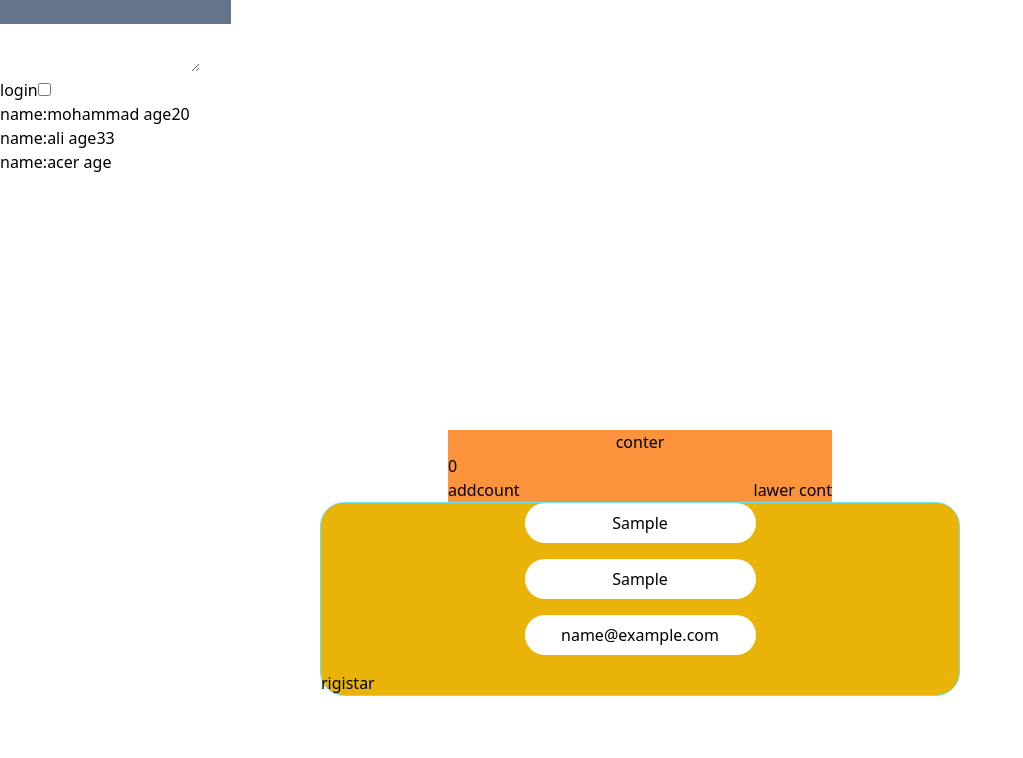
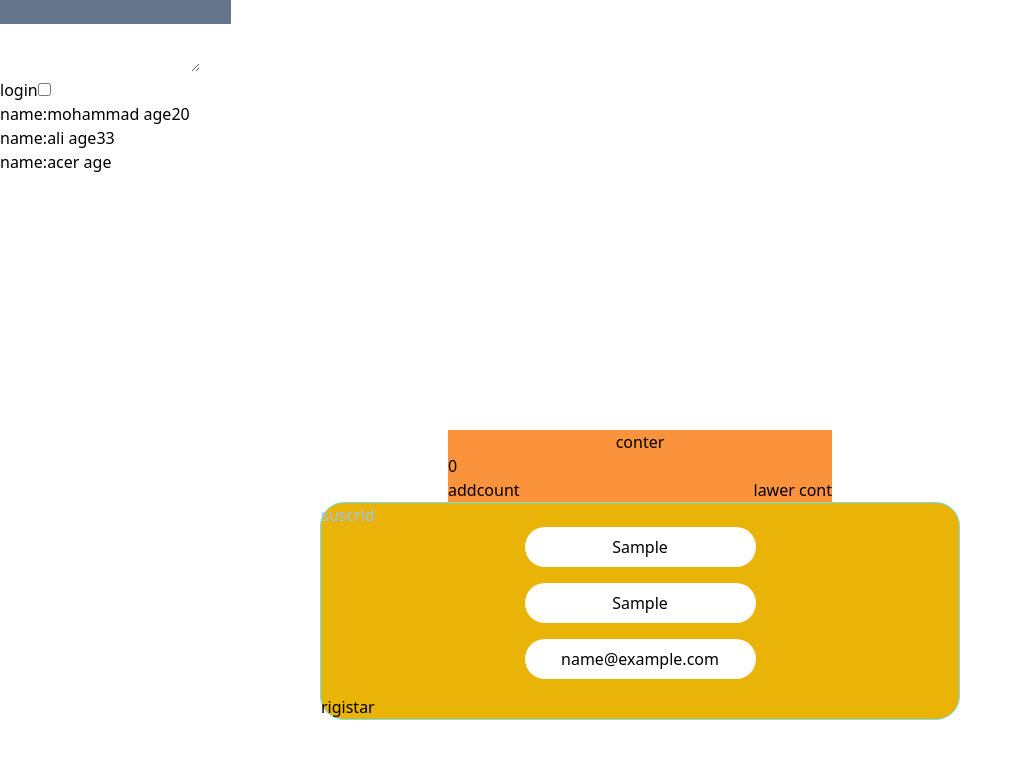
Before and after one commit to mohammadjalizi/learn-react, a React (Create React App) app: page / in a window 1280 px wide. Both pictures are taken after typing "Sample", "Sample", "name@example.com" into the empty fields and a click on the button "rigistar". Shown: the top 758 px of the page, without its empty margins (0-1023 px from the left). Built offline with nearby package versions, Linux system fonts and the light colour scheme.

Commit message:
added project

```diff
--- a/src/project/form/Project1.jsx
+++ b/src/project/form/Project1.jsx
@@ -34,7 +34,7 @@ Allvalid:true
 
   })
   setTimeout(() => {
-    this.state({
+    this.setState({
       Allvalid:false
     })
   }, 3000);
@@ -74,6 +74,10 @@ firstNameData:event.target.value
 
 <form className='  bg-yellow-500 w-[50%] m-auto rounded-3xl border border-cyan-300  '  onSubmit={this.submithandel}  autoComplete="off">
     <div className=' m-auto '>
+    <h4>{this.state.submited&&this.state.Allvalid&&(
+<h1 className=' text-blue-300'>suscrid</h1>
+
+    )}</h4>
     <div>
 <input type="text"  value={this.state.firstNameData}  placeholder="firstName" onChange={this.firstnameChang}  className=" flex flex-col   m-auto py-2 mb-4 rounded-3xl text-center " >
 
```
